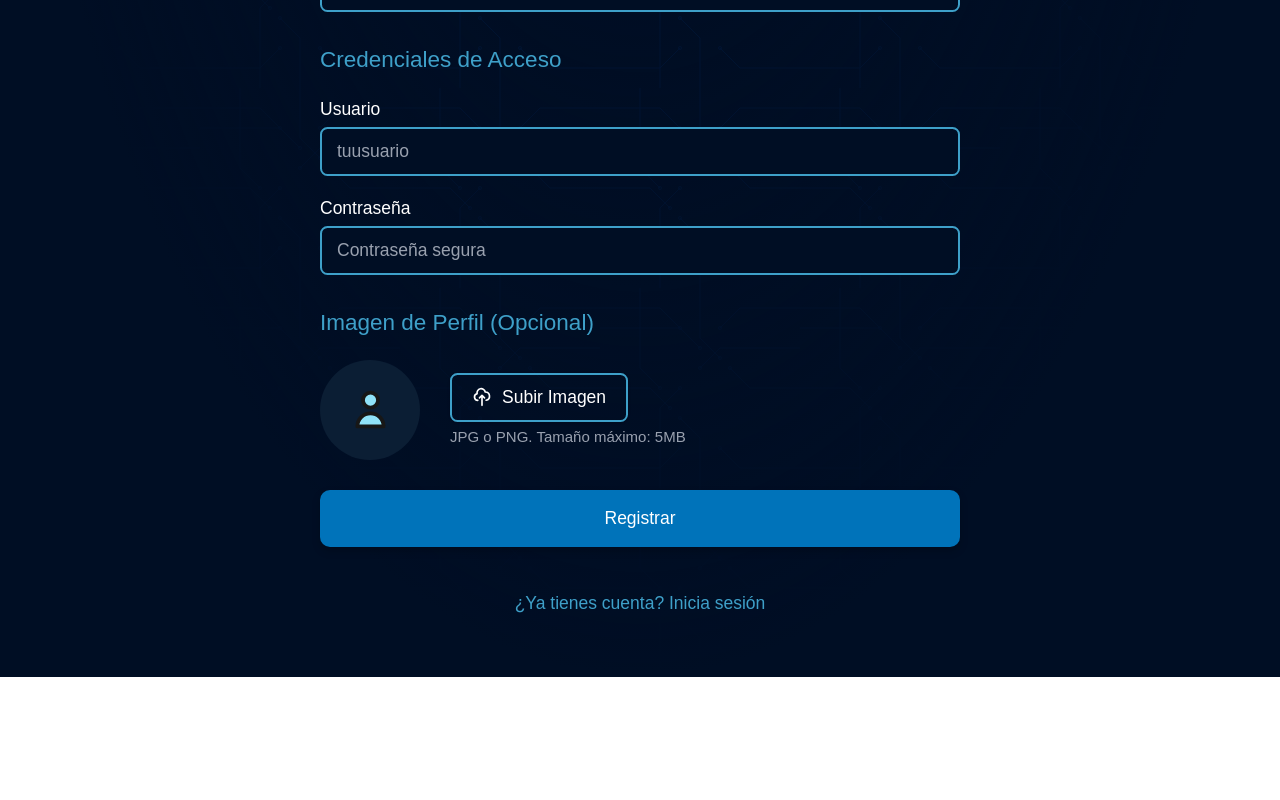
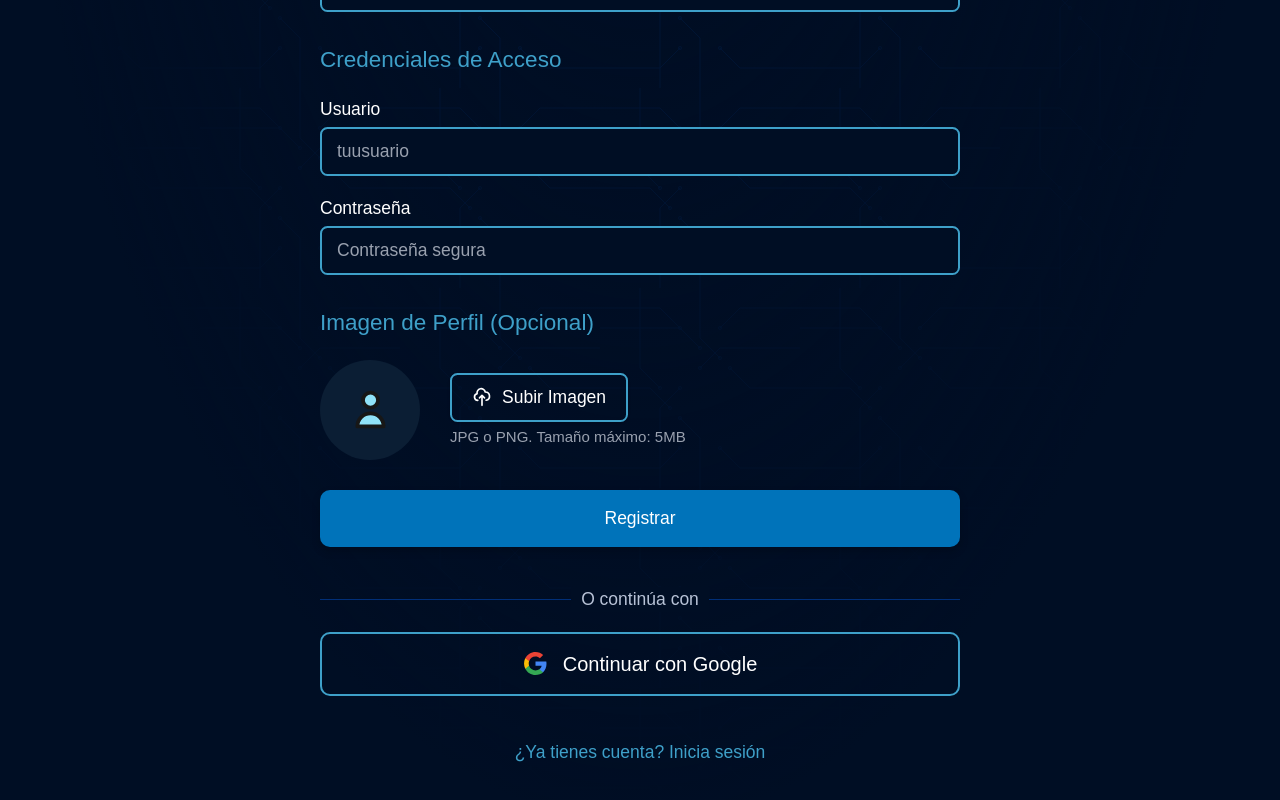
Before and after one commit to Juarezromerojuan09/frontendweb, a Next.js app: page /signup in a window 1280 px wide. Shown: the part 1912-2712 px from the top of the page. Before the commit the page ends 2589 px from the top, so only its background shows below. Built offline with nearby package versions, Linux system fonts and the light colour scheme.

Commit message:
Tu mensaje aquí, por ejemplo: actualiza diseño del dashboard

```diff
--- a/src/app/signup/page.tsx
+++ b/src/app/signup/page.tsx
@@ -563,7 +563,37 @@
             </div>
           </form>
 
-          <div className="text-center">
+          {/* Google Sign In Button */}
+          <div className="mt-6">
+            <div className="relative">
+              <div className="absolute inset-0 flex items-center">
+                <div className="w-full border-t border-[#012f78]" />
+              </div>
+              <div className="relative flex justify-center text-sm">
+                <span className="px-2 bg-[#000e24] text-[#B7C2D6]">O continúa con</span>
+              </div>
+            </div>
+
+            <div className="mt-4">
+              <button
+                onClick={() => {
+                  const apiUrl = process.env.NEXT_PUBLIC_API_URL || 'http://localhost:5000';
+                  window.location.href = `${apiUrl}/api/auth/google`;
+                }}
+                className="w-full flex items-center justify-center px-4 py-3 border-2 border-[#3ea0c9] rounded-lg text-white bg-transparent hover:bg-[#3ea0c9] hover:bg-opacity-20 transition-colors"
+              >
+                <svg className="w-5 h-5 mr-3" viewBox="0 0 24 24">
+                  <path fill="#4285F4" d="M22.56 12.25c0-.78-.07-1.53-.2-2.25H12v4.26h5.92c-.26 1.37-1.04 2.53-2.21 3.31v2.77h3.57c2.08-1.92 3.28-4.74 3.28-8.09z"/>
+                  <path fill="#34A853" d="M12 23c2.97 0 5.46-.98 7.28-2.66l-3.57-2.77c-.98.66-2.23 1.06-3.71 1.06-2.86 0-5.29-1.93-6.16-4.53H2.18v2.84C3.99 20.53 7.7 23 12 23z"/>
+                  <path fill="#FBBC05" d="M5.84 14.09c-.22-.66-.35-1.36-.35-2.09s.13-1.43.35-2.09V7.07H2.18C1.43 8.55 1 10.22 1 12s.43 3.45 1.18 4.93l2.85-2.22.81-.62z"/>
+                  <path fill="#EA4335" d="M12 5.38c1.62 0 3.06.56 4.21 1.64l3.15-3.15C17.45 2.09 14.97 1 12 1 7.7 1 3.99 3.47 2.18 7.07l3.66 2.84c.87-2.6 3.3-4.53 6.16-4.53z"/>
+                </svg>
+                Continuar con Google
+              </button>
+            </div>
+          </div>
+
+          <div className="text-center mt-6">
             <button
               onClick={() => router.push('/login')}
               className="text-[#3ea0c9] hover:text-[#2a6c8a] text-sm font-medium transition-colors"
```
